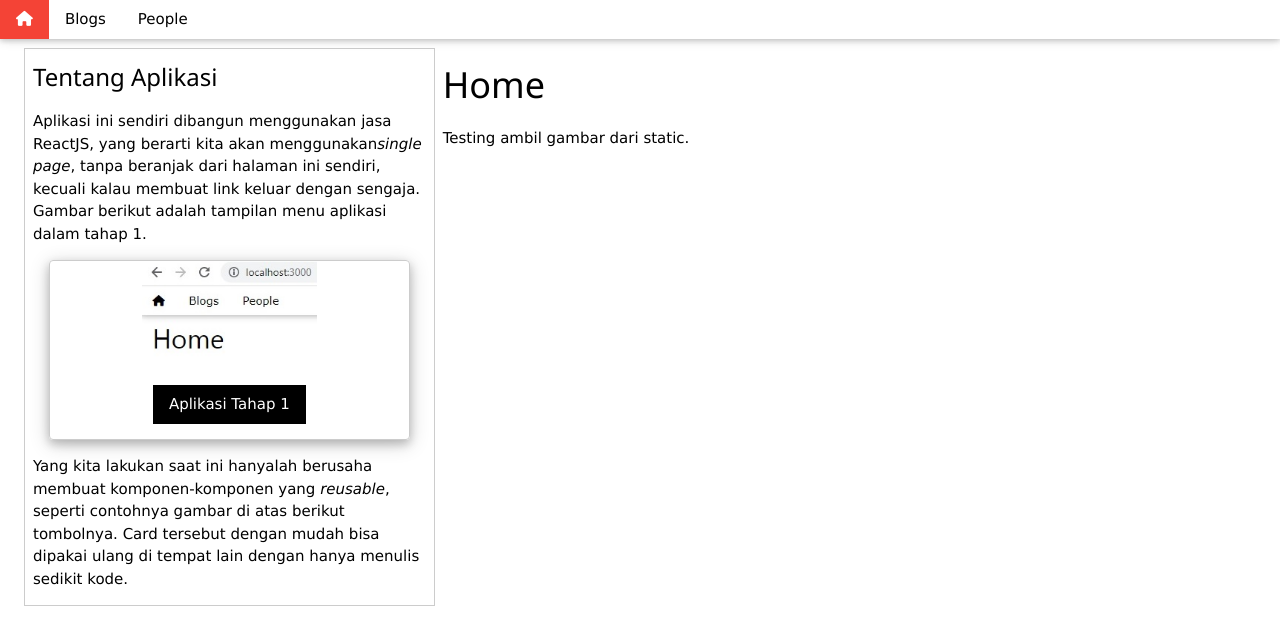
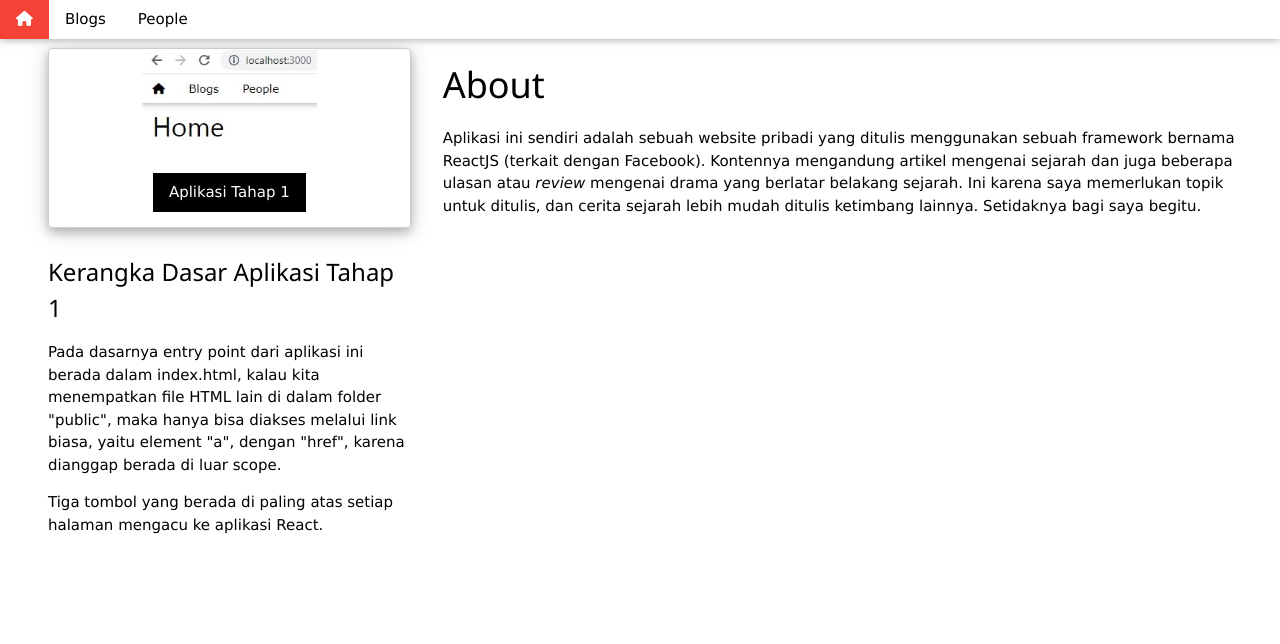
Before and after one commit to fxadilima/web-novel, a React (Create React App) app: page / in a window 1280 px wide. Shown: the top 644 px of the page. Built offline with nearby package versions, Linux system fonts and the light colour scheme.

Commit message:
Added Sejerah article and link

```diff
--- a/src/App.js
+++ b/src/App.js
@@ -1,11 +1,31 @@
+import React from 'react';
 import './App.css';
+import { BrowserRouter, Routes, Route } from 'react-router-dom';
+import Layout from './pages/Layout';
+import Home from './pages/Home';
+import Blogs from './pages//Blogs';
+import People from './pages/People';
+import Isi from './berita/Isi';
+import NoPage from './pages/NoPage';
+import IsiBerita from './berita/IsiBerita';
+import Sejarah from './berita/Sejarah';
 
 function App() {
   return (
-    <div className="App">
-      <h1>Module App</h1>
-      <p>Ini tidak dipakai.</p>
-    </div>
+    <BrowserRouter>
+      <Routes>
+        <Route path="/" element={<Layout />}>
+          <Route index element={<Home />} />
+          <Route path="blogs" element={<Blogs />} />
+          <Route path="people" element={<People />} />
+          <Route path="berita" element={<Isi />}>
+            <Route index element={<IsiBerita />} />
+            <Route path="sejarah" element={<Sejarah />} />
+          </Route>
+          <Route path="*" element={<NoPage />} />
+        </Route>
+      </Routes>
+    </BrowserRouter>
   );
 }
 
--- /dev/null
+++ b/src/berita/Isi.js
@@ -0,0 +1,24 @@
+import React from 'react';
+import {
+    Outlet,
+    Link
+} from 'react-router-dom';
+
+const Isi = () => {
+    return (
+        <div className="w3-container w3-padding-32">
+            <h1>Ini Halaman Berita</h1>
+            <p>
+                Perhatikan bahwa isi halaman (sebetulnya function) ini akan tetap ada meskipun dari address bar browser
+                kita sudah berpindah tempat, asalkan masih tetap berada di scope /berita/*.
+            </p>
+            <p>
+                Referensi link berikut hanya "sejarah", yang diletakkan di bawah Route bernama "berita".
+                <Link to="sejarah">Sejarah</Link>
+            </p>
+            <Outlet />
+        </div>
+    );
+}
+
+export default Isi;
--- /dev/null
+++ b/src/berita/IsiBerita.js
@@ -0,0 +1,16 @@
+import React from 'react';
+//import { ReactDOM } from 'react-dom/client';
+
+import { Outlet, Link } from 'react-router-dom';
+
+const IsiBerita = () => {
+    return (
+        <div className="w3-container w3-padding-32">
+            <h1>Isi Berita</h1>
+            <Link to="/berita/sejarah"></Link>
+            <Outlet />
+        </div>
+    );
+}
+
+export default IsiBerita;
--- /dev/null
+++ b/src/berita/KerangkaDasar.js
@@ -0,0 +1,20 @@
+import React from 'react';
+
+const KerangkaDasar = () => {
+    return (
+        <div className="w3-panel">
+            <h3>Kerangka Dasar Aplikasi Tahap 1</h3>
+            <p>
+                Pada dasarnya entry point dari aplikasi ini berada dalam index.html,
+                kalau kita menempatkan file HTML lain di dalam folder "public", maka hanya
+                bisa diakses melalui link biasa, yaitu element "a", dengan "href", karena dianggap berada
+                di luar scope.
+            </p>
+            <p>
+                Tiga tombol yang berada di paling atas setiap halaman mengacu ke aplikasi React.
+            </p>
+        </div>
+    );
+}
+
+export default KerangkaDasar;
--- /dev/null
+++ b/src/berita/Sejarah.js
@@ -0,0 +1,14 @@
+import React from 'react';
+
+const Sejarah = () => {
+    return (
+        <div className="w3-container w3-padding-32">
+            <h1>Sejarah</h1>
+            <p>
+                Tulisan ini harus ada kalau kita akses /berita/sejarah.
+            </p>
+        </div>
+    );
+}
+
+export default Sejarah;
--- a/src/index.js
+++ b/src/index.js
@@ -1,26 +1,11 @@
 import React from 'react';
 import ReactDOM from 'react-dom/client';
-import { BrowserRouter, Routes, Route } from 'react-router-dom';
-import Layout from './pages/Layout';
-import Home from './pages/Home';
-import Blogs from './pages//Blogs';
-import People from './pages/People';
-import NoPage from './pages/NoPage';
+import App from './App';
 
-export default function App() {
-  return (
-    <BrowserRouter>
-      <Routes>
-        <Route path="/" element={<Layout />}>
-          <Route index element={<Home />} />
-          <Route path="blogs" element={<Blogs />} />
-          <Route path="people" element={<People />} />
-          <Route path="*" element={<NoPage />} />
-        </Route>
-      </Routes>
-    </BrowserRouter>
-  );
-}
+/**
+ * Kelihatannya berikut ini ngaco
+ * <Route path="*" element={<NoPage />} />
+ */
 
 const root = ReactDOM.createRoot(document.getElementById('root'));
 root.render(<App />);
--- a/src/pages/Home.js
+++ b/src/pages/Home.js
@@ -1,29 +1,25 @@
 import React from 'react';
 import Step1 from '../cards/Step1';
+import KerangkaDasar from '../berita/KerangkaDasar';
 
 const Home = () => {
     return (
         <div className="w3-panel w3-padding-32">
             <div className="w3-row-padding">
-                <div className="w3-col m4 l4 w3-border">
-                    <h3>Tentang Aplikasi</h3>
-                    <p>
-                        Aplikasi ini sendiri dibangun menggunakan jasa ReactJS, yang berarti kita akan menggunakan
-                        <em>single page</em>, tanpa beranjak dari halaman ini sendiri, kecuali kalau membuat link keluar
-                        dengan sengaja. Gambar berikut adalah tampilan menu aplikasi dalam tahap 1.
-                    </p>
+                <div className="w3-col m4 l4">
                     <div className="w3-container w3-center">
                         <Step1 />
                     </div>
-                    <p>
-                        Yang kita lakukan saat ini hanyalah berusaha membuat komponen-komponen yang <em>reusable</em>,
-                        seperti contohnya gambar di atas berikut tombolnya. Card tersebut dengan mudah bisa dipakai ulang
-                        di tempat lain dengan hanya menulis sedikit kode.
-                    </p>
+                    <KerangkaDasar />
                 </div>
                 <div className="w3-col m8 l8">
-                    <h1>Home</h1>
-                    <p>Testing ambil gambar dari static.</p>
+                    <h1>About</h1>
+                    <p>
+                        Aplikasi ini sendiri adalah sebuah website pribadi yang ditulis menggunakan sebuah framework
+                        bernama ReactJS (terkait dengan Facebook). Kontennya mengandung artikel mengenai sejarah dan juga
+                        beberapa ulasan atau <em>review</em> mengenai drama yang berlatar belakang sejarah. Ini karena saya memerlukan
+                        topik untuk ditulis, dan cerita sejarah lebih mudah ditulis ketimbang lainnya. Setidaknya bagi saya begitu.
+                    </p>
                 </div>
             </div>
         </div>
```
Also changed, not shown: src/pages/Blogs.js (+45 -13 lines).
